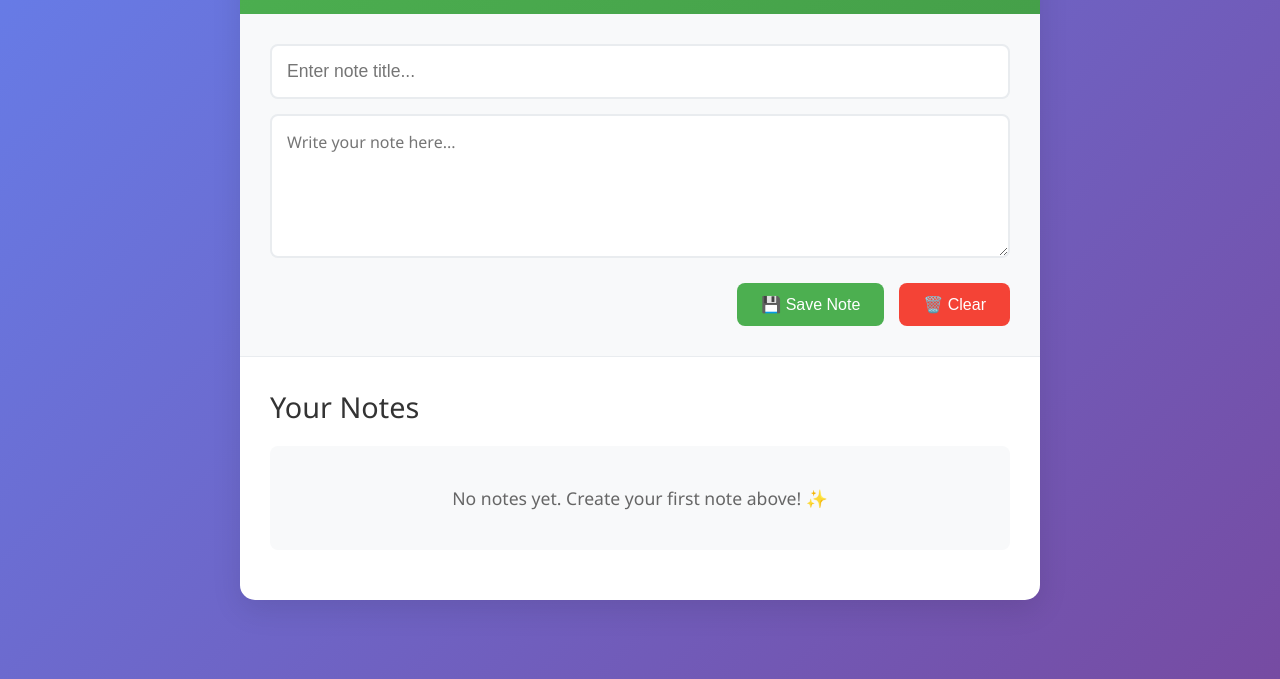
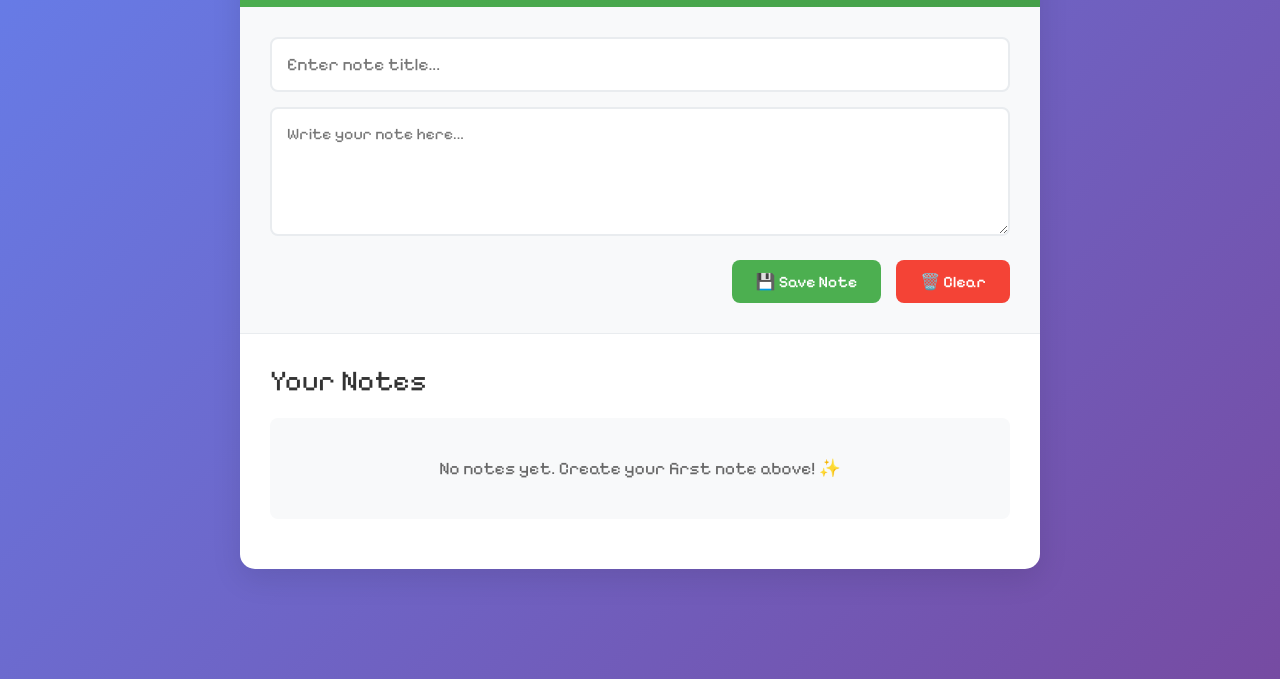
Before and after one commit to gekolev/radi, a plain HTML site: page index.html in a window 1280 px wide. Shown: the part 121-800 px from the top of the page. Drawn offline with Linux system fonts and the light colour scheme.

Commit message:
beginner styles

```diff
--- a/index.html
+++ b/index.html
@@ -1,11 +1,18 @@
 <!DOCTYPE html>
 <html lang="en">
-
   <head>
-    <meta charset="UTF-8">
-    <meta name="viewport" content="width=device-width, initial-scale=1.0">
+    <meta charset="UTF-8" />
+    <meta name="viewport" content="width=device-width, initial-scale=1.0" />
     <title>Simple Notes App</title>
-    <link rel="stylesheet" href="style.css">
+    <link rel="preconnect" href="https://fonts.googleapis.com" />
+    <link rel="preconnect" href="https://fonts.gstatic.com" crossorigin />
+    <link rel="preconnect" href="https://fonts.googleapis.com" />
+    <link rel="preconnect" href="https://fonts.gstatic.com" crossorigin />
+    <link
+      href="https://fonts.googleapis.com/css2?family=Pixelify+Sans:wght@400..700&display=swap"
+      rel="stylesheet"
+    />
+    <link rel="stylesheet" href="style.css" />
   </head>
 
   <body>
@@ -15,8 +22,17 @@
       </header>
 
       <div class="notes-input">
-            <input type="text" id="noteTitle" placeholder="Enter note title..." maxlength="50">
-            <textarea id="noteContent" placeholder="Write your note here..." rows="5"></textarea>
+        <input
+          type="text"
+          id="noteTitle"
+          placeholder="Enter note title..."
+          maxlength="50"
+        />
+        <textarea
+          id="noteContent"
+          placeholder="Write your note here..."
+          rows="5"
+        ></textarea>
         <div class="button-group">
           <button id="saveNote">💾 Save Note</button>
           <button id="clearNote">🗑️ Clear</button>
--- a/style.css
+++ b/style.css
@@ -7,7 +7,9 @@
 }
 
 body {
-  font-family: 'Segoe UI', Tahoma, Geneva, Verdana, sans-serif;
+  font-family: "Pixelify Sans", sans-serif;
+  font-optical-sizing: auto;
+  font-style: normal;
   background: linear-gradient(135deg, #667eea 0%, #764ba2 100%);
   min-height: 100vh;
   padding: 20px;
@@ -42,6 +44,7 @@ header h1 {
 }
 
 #noteTitle {
+  font-family: "Pixelify Sans", sans-serif;
   width: 100%;
   padding: 15px;
   border: 2px solid #e9ecef;
@@ -90,6 +93,7 @@ button {
 }
 
 #saveNote {
+  font-family: "Pixelify Sans", sans-serif;
   background: #4CAF50;
   color: white;
 }
@@ -100,6 +104,7 @@ button {
 }
 
 #clearNote {
+  font-family: "Pixelify Sans", sans-serif;
   background: #f44336;
   color: white;
 }
@@ -131,6 +136,7 @@ button {
 }
 
 .note-card {
+  font-family: "Pixelify Sans", sans-serif;
   background: white;
   border: 1px solid #e9ecef;
   border-radius: 10px;
```
Lines whose indentation alone changed are shown as unchanged.
